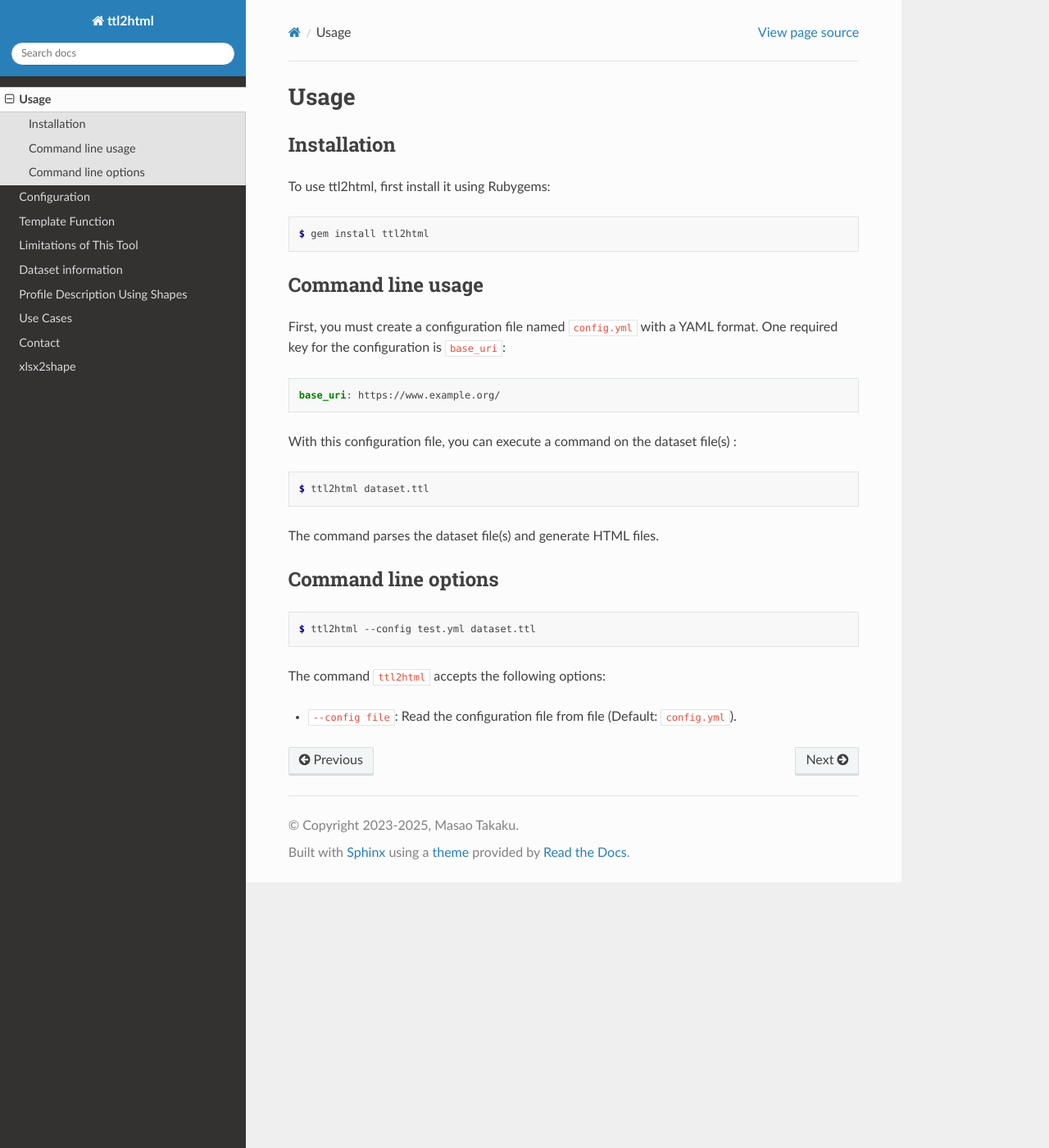
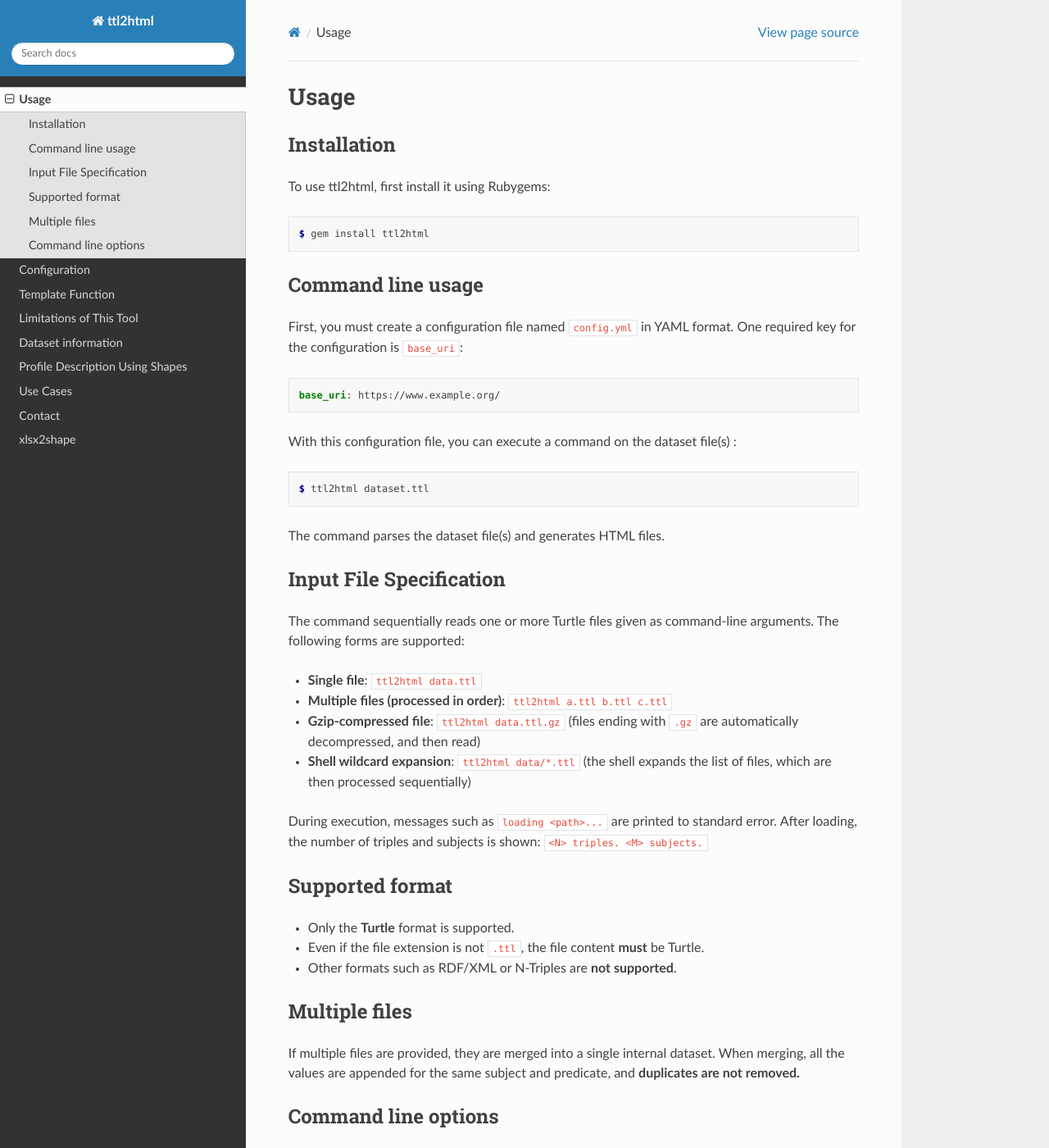
Before and after one commit to masao/ttl2html-doc, a Sphinx documentation site: the page built from docs/usage.rst, in a window 1280 px wide and 1400 px high. Shown: the whole window at 82% size. Built offline with Sphinx 7.4.7 and the Read the Docs theme 3.1.0, drawn with Linux system fonts in a browser that asks for light colours.

Commit message:
add input file spec. cf. https://github.com/masao/ttl2html/issues/187

```diff
--- a/docs/usage.rst
+++ b/docs/usage.rst
@@ -15,7 +15,7 @@
 Command line usage
 ------------------
 
-First, you must create a configuration file named ``config.yml`` with a YAML format.
+First, you must create a configuration file named ``config.yml`` in YAML format.
 One required key for the configuration is ``base_uri``:
 
 .. code-block:: YAML
@@ -28,8 +28,36 @@
 
    $ ttl2html dataset.ttl
 
-The command parses the dataset file(s) and generate HTML files.
+The command parses the dataset file(s) and generates HTML files.
 
+Input File Specification
+------------------------
+
+The command sequentially reads one or more Turtle files given as command-line arguments.
+The following forms are supported:
+
+- **Single file**: ``ttl2html data.ttl``
+- **Multiple files (processed in order)**: ``ttl2html a.ttl b.ttl c.ttl``
+- **Gzip-compressed file**: ``ttl2html data.ttl.gz``
+  (files ending with ``.gz`` are automatically decompressed, and then read)
+- **Shell wildcard expansion**: ``ttl2html data/*.ttl``
+  (the shell expands the list of files, which are then processed sequentially)
+
+During execution, messages such as ``loading <path>...`` are printed to
+standard error. After loading, the number of triples and subjects is shown: ``<N> triples. <M> subjects.``
+
+Supported format
+----------------
+
+- Only the **Turtle** format is supported.
+- Even if the file extension is not ``.ttl``, the file content **must** be Turtle.
+- Other formats such as RDF/XML or N-Triples are **not supported**.
+
+Multiple files
+--------------
+
+If multiple files are provided, they are merged into a single internal dataset.
+When merging, all the values are appended for the same subject and predicate, and **duplicates are not removed.**
 
 Command line options
 --------------------
```
